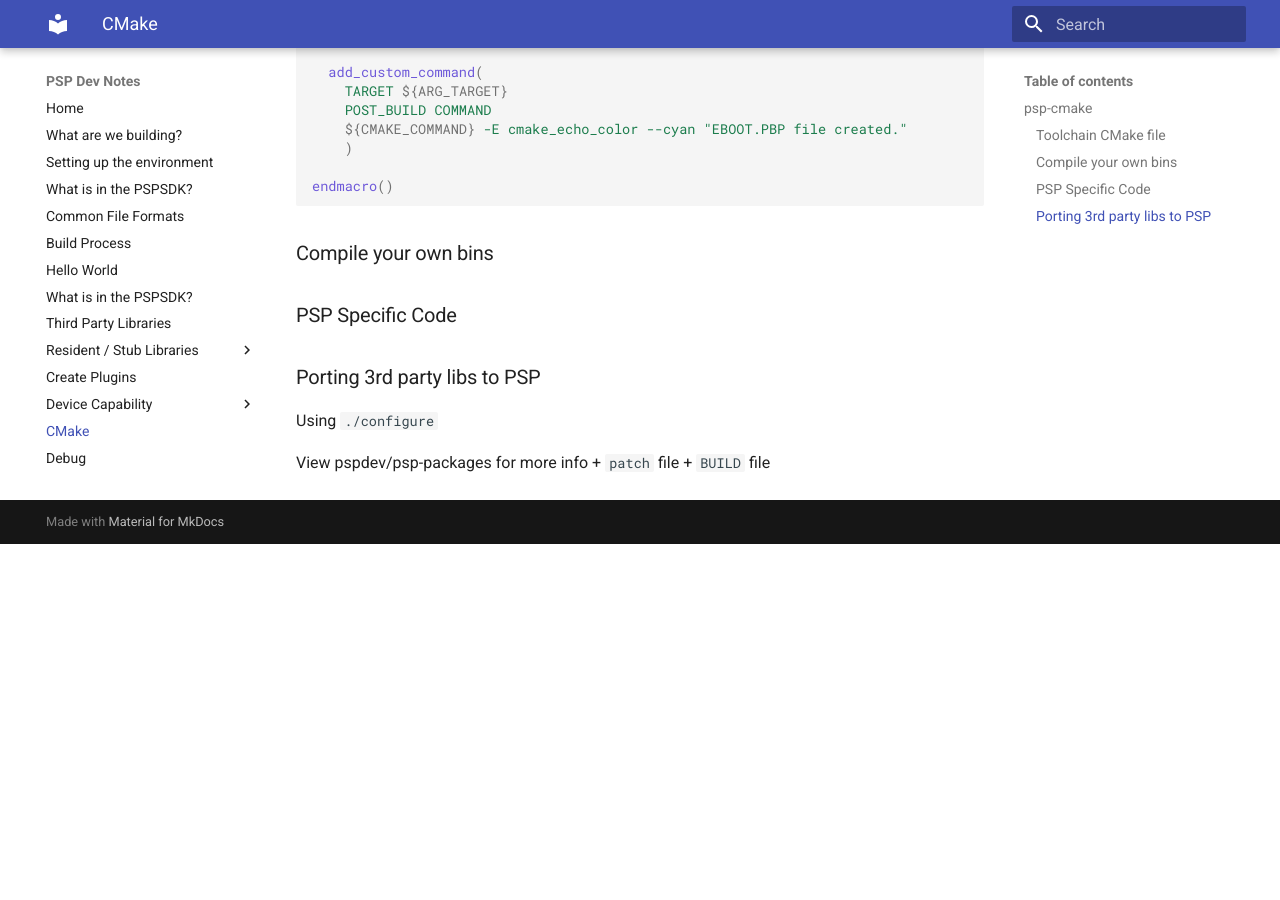
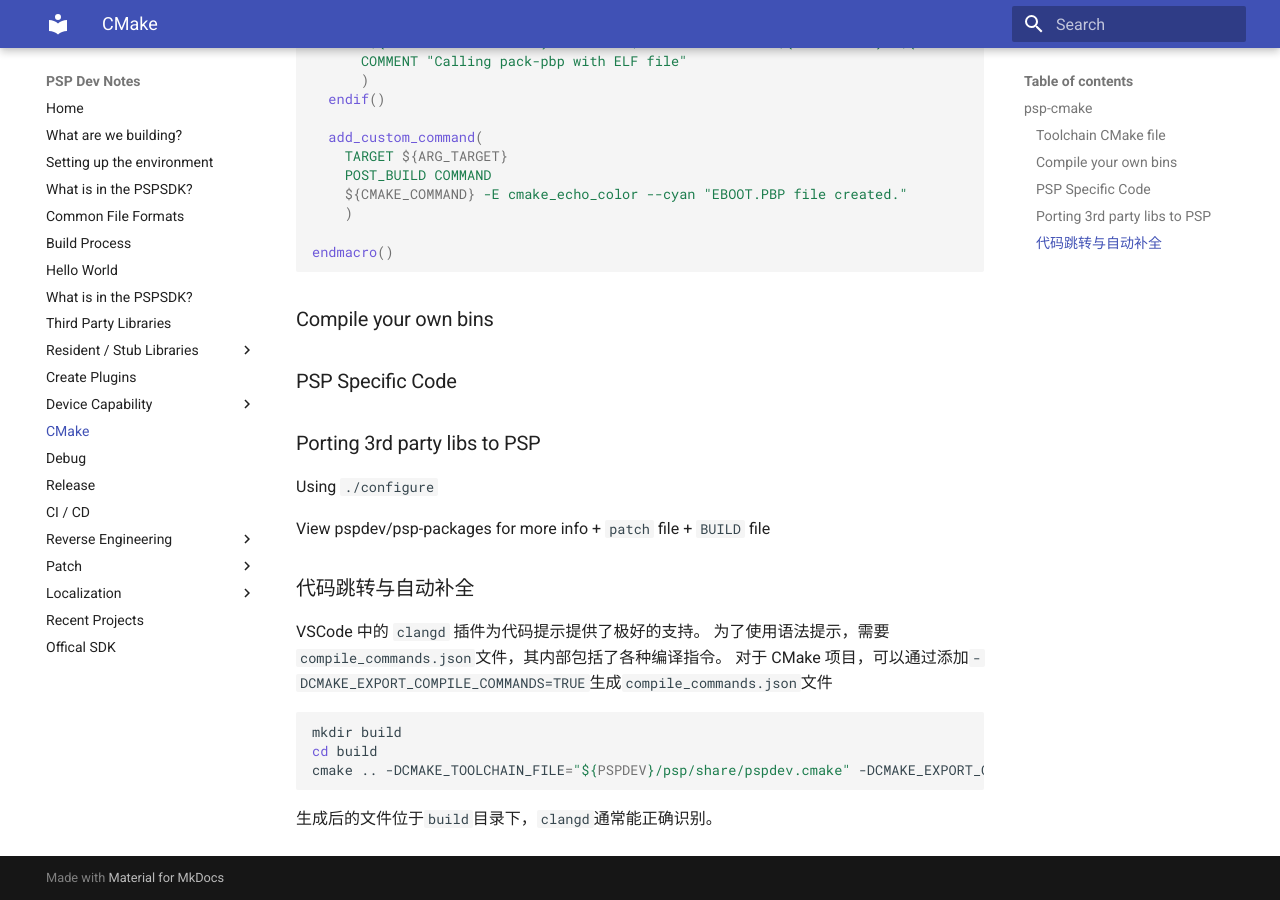
Before and after one commit to xeonliu/PSPDevNote, an MkDocs documentation site: the page built from docs/cmake.md, in a window 1280 px wide and 900 px high, scrolled down 4017 px. Built offline with MkDocs 1.6.1 and Material for MkDocs 9.7.7, drawn with Linux system fonts in a browser that asks for light colours; old or Windows-style settings are respelled for this version of MkDocs; before the commit the page ends 4561 px from its top, so only the background shows below that; some of the changed text lies outside the part shown.

Commit message:
Update CMake docs, add compile_commands.json generation; Update USB doc

````diff
--- a/docs/cmake.md
+++ b/docs/cmake.md
@@ -1,4 +1,6 @@
 # Working with CMake
+
+`pspdev` 提供了完整的脚本以支持使用 CMake 构建应用。
 
 ## psp-cmake
 Nothing but a Shell Script. Passing the Toolchain file to CMake.
@@ -224,3 +226,17 @@
 View pspdev/psp-packages for more info
 + `patch` file
 + `BUILD` file
+
+### 代码跳转与自动补全
+
+VSCode 中的 `clangd` 插件为代码提示提供了极好的支持。
+为了使用语法提示，需要`compile_commands.json`文件，其内部包括了各种编译指令。
+对于 CMake 项目，可以通过添加`-DCMAKE_EXPORT_COMPILE_COMMANDS=TRUE`生成`compile_commands.json`文件
+
+```bash
+mkdir build
+cd build
+cmake .. -DCMAKE_TOOLCHAIN_FILE="${PSPDEV}/psp/share/pspdev.cmake" -DCMAKE_EXPORT_COMPILE_COMMANDS=TRUE
+```
+
+生成后的文件位于`build`目录下，`clangd`通常能正确识别。
--- a/mkdocs.yml
+++ b/mkdocs.yml
@@ -27,6 +27,7 @@
       - I/O: ''
       - Timer: 'time.md'
       - Font: 'libs\font.md'
+    - USB: 'usb.md'
     - VFPU: ''
     - Media Engine: 'mediaengine.md'
     - Module Load: 'moudleload.md'
````
Also changed, not shown: docs/index.md (+3 -0 lines), docs/usb.md (added, +12 -0 lines).
